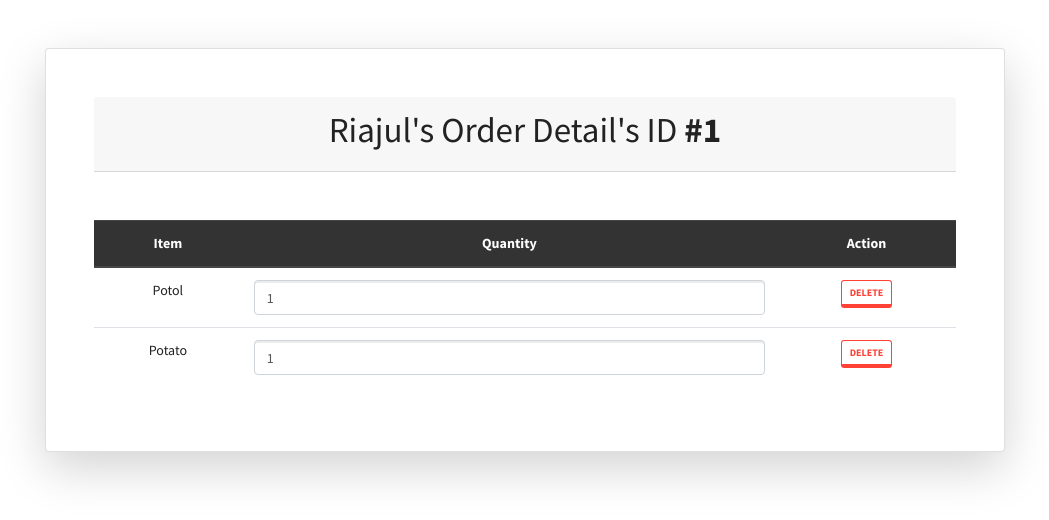
After one commit to riajulkashem/django-ajax-datatables, a Django app: page /order/1/details/ in a window 1280 px wide. The commit adds this page. Shown: the top 520 px of the page, without its empty margins (115-1164 px from the left). Run offline with Django 3.2, Linux system fonts and the light colour scheme; data comes from the database, SQL or seed files in the repository; some libraries are stand-ins or nearby versions.

Commit message:
order detail view designed

```diff
--- a/cart/serializers.py
+++ b/cart/serializers.py
@@ -9,4 +9,4 @@ class OrderSerializer(serializers.ModelSerializer):
 
     class Meta:
         model = Order
-        fields = ['order_num', 'client_name', 'total_item', 'total_price']
+        fields = ['id', 'order_num', 'client_name', 'total_item', 'total_price']
--- a/cart/urls.py
+++ b/cart/urls.py
@@ -1,10 +1,11 @@
 from django.urls import path
 
-from cart.views import Home, OrderListAPIView
+from cart.views import Home, OrderListAPIView, OrderDetailView
 
 app_name = 'cart'
 
 urlpatterns = [
     path('', Home.as_view(), name='home'),
     path('order-list/', OrderListAPIView.as_view(), name='order_list'),
+    path('order/<int:pk>/details/', OrderDetailView.as_view(), name='order_details'),
 ]
--- a/cart/views.py
+++ b/cart/views.py
@@ -1,14 +1,13 @@
-from django.db.models import Q
 from django.shortcuts import render
-from django.views.generic import ListView
+from django.views import View
+from django.views.generic import DetailView
 from rest_framework.generics import ListAPIView
-from rest_framework.pagination import PageNumberPagination
 
 from cart.models import Order
 from cart.serializers import OrderSerializer
 
 
-class Home(ListView):
+class Home(View):
     template_name = 'order_list.html'
 
     def get(self, request, *args, **kwargs):
@@ -49,3 +48,8 @@ class OrderListAPIView(ListAPIView):
         queryset = super(OrderListAPIView, self).get_queryset()
         searched_queryset = self.datatable_search(queryset)
         return self.datatable_filter(searched_queryset)
+
+
+class OrderDetailView(DetailView):
+    model = Order
+    template_name = 'order_detail.html'
--- /dev/null
+++ b/templates/order_detail.html
@@ -0,0 +1,32 @@
+{% extends 'base.html' %}
+
+{% block content %}
+    <div class="card mt-5 shadow-lg w-75 mx-auto p-5">
+        <div class="card-header mb-5">
+            <h1 class="text-center">{{ object.client_name }}'s Order Detail's ID <b>#{{ object.order_num }}</b></h1>
+        </div>
+        <table class="table table-hover text-center" id="order_table">
+            <thead class="thead-dark">
+            <tr>
+                <th>Item</th>
+                <th>Quantity</th>
+                <th>Action</th>
+            </tr>
+            </thead>
+            <tbody>
+            {% for order_item in object.items.all %}
+                <tr data-row-id="{{ order_item.id }}">
+                    <td>{{ order_item.item.name }}</td>
+                    <td>
+                        <input type="number" class="form-control" value="{{ order_item.quantity }}">
+                    </td>
+                    <td>
+                        <button class="btn btn-sm btn-outline-danger">Delete</button>
+                    </td>
+                </tr>
+            {% endfor %}
+
+            </tbody>
+        </table>
+    </div>
+{% endblock %}
```
Also changed, not shown: templates/order_list.html (+5 -3 lines).
